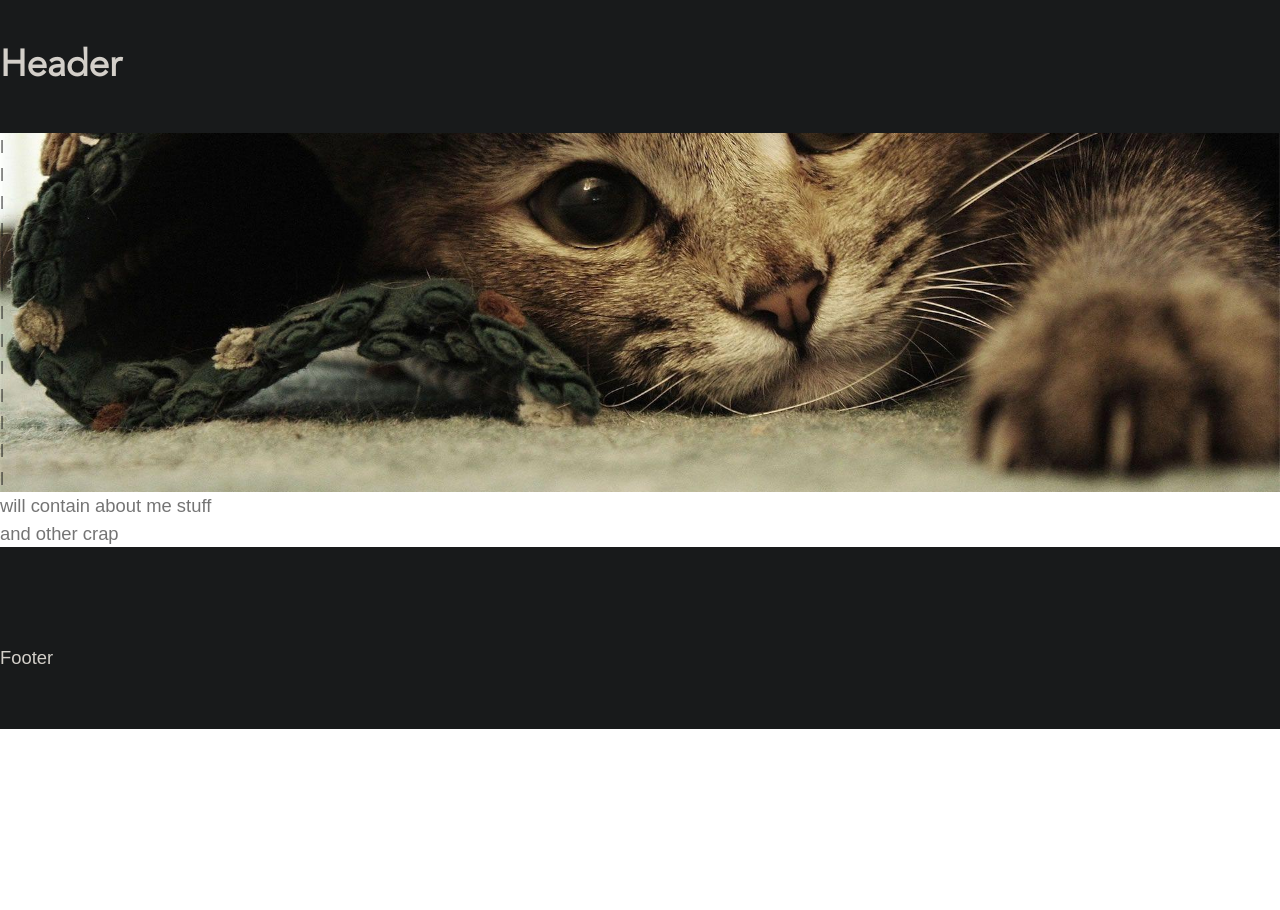
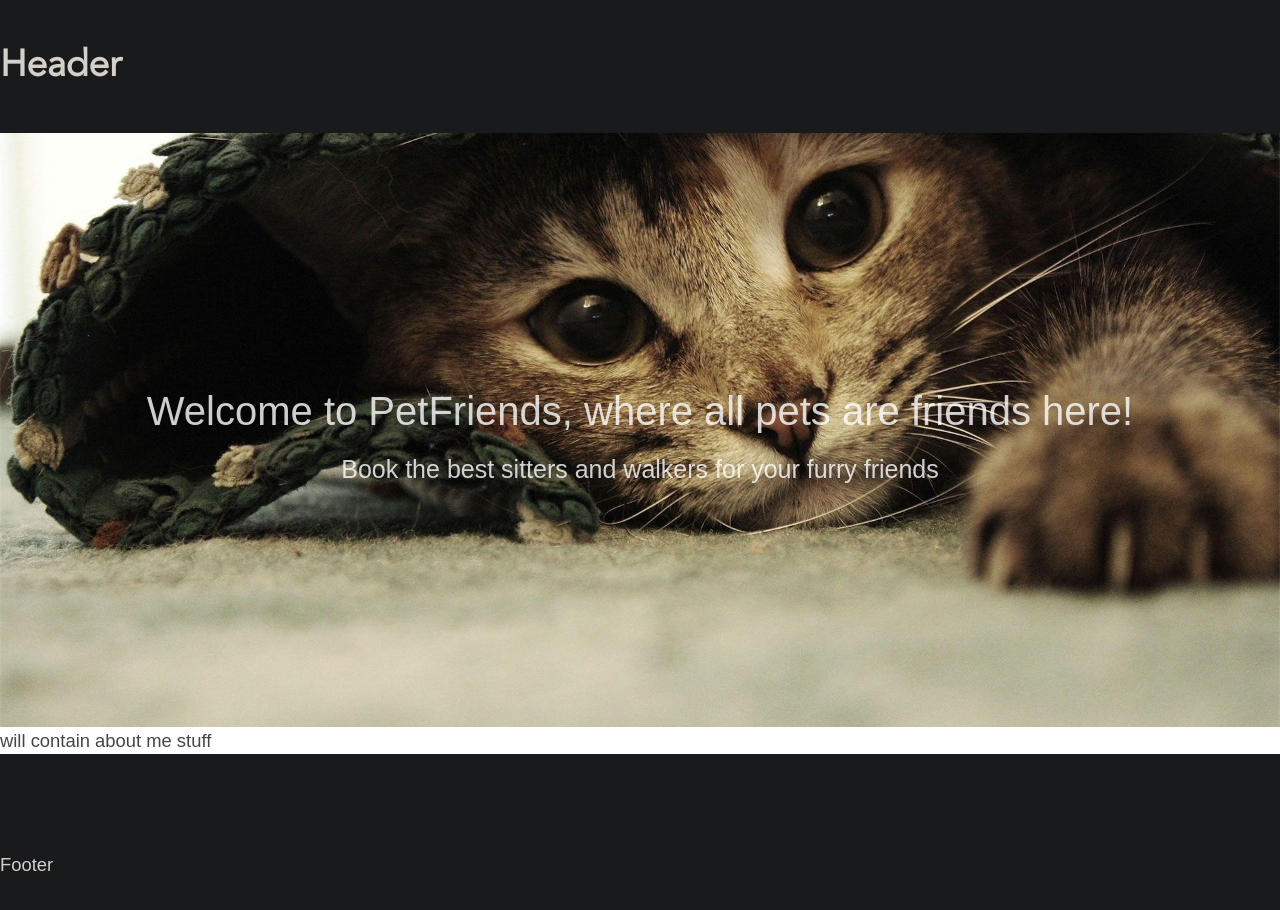
Before and after one commit to T0M1X/pets, a React (Create React App) app: page / in a window 1280 px wide. Shown: the top 910 px of the page. Before the commit the page ends 800 px from the top, so only its background shows below. Built offline with nearby package versions, Linux system fonts and the light colour scheme.

Commit message:
added front page text with css

```diff
--- a/src/App.js
+++ b/src/App.js
@@ -27,24 +27,26 @@ function App() {
             path="/"
             element={
               <>
+
                 <Container>
-                  <p>l</p>
-                  <p>l</p>
-                  <p>l</p>
-                  <p>l</p>
-                  <p>l</p>
-                  <p>l</p>
-                  <p>l</p>
-                  <p>l</p>
-                  <p>l</p>
-                  <p>l</p>
-                  <p>l</p>
-                  <p>l</p>
-                  <p>l</p>
+                  <div>
+                  <p className='blankText'>l</p>
+                  <p className='blankText'>l</p>
+                  <p className='blankText'>l</p>
+                  <p className='blankText'>l</p>
+                  <p className='blankText'>l</p>
+                  <p className='openingText'>Welcome to PetFriends, where all pets are friends here!</p>
+                  <p className='underlyingText'>Book the best sitters and walkers for your furry friends</p>
+                  <p className='blankText'>l</p>
+                  <p className='blankText'>l</p>
+                  <p className='blankText'>l</p>
+                  <p className='blankText'>l</p>
+                  <p className='blankText'>l</p>
+                  </div>
                 </Container>
-                <div>
+
+                <div className='infoDiv'>
                   <p>will contain about me stuff</p>
-                  <p>and other crap</p>
                 </div>
               </>
             }/>
--- a/src/components/styles/Container.styled.js
+++ b/src/components/styles/Container.styled.js
@@ -1,8 +1,31 @@
 import styled from 'styled-components';
 
 export const Container = styled.div`
+
     background-image: url(cats.jpg);
     background-position: center;
     background-repeat: no-repeat;
     background-size: cover!important;
+
+    p{
+        padding: 10px;
+    }
+
+    .blankText {
+        opacity: 0;
+    }
+
+    .openingText{
+        text-align: center;
+        color: white!important;
+        font-size:40px;
+    }
+
+    .underlyingText{
+        text-align: center;
+        color: white!important;
+        font-size:25px;
+        padding: 0px;
+
+    }
 `
--- a/src/components/styles/Global.js
+++ b/src/components/styles/Global.js
@@ -13,12 +13,21 @@ const GlobalStyles = createGlobalStyle`
     margin: 0;
   }
   p {
-    opacity: 0.6;
+    opacity: 0.8;
     line-height: 1.5;
     margin:auto;
   }
   img {
     max-width: 100%;
+
+  br {
+    margin: auto;
+  }
+
+  .infoDiv {
+    padding-top: 40px;
+    padding-bottom: 40px;
+  }
 }
 `
 
```
